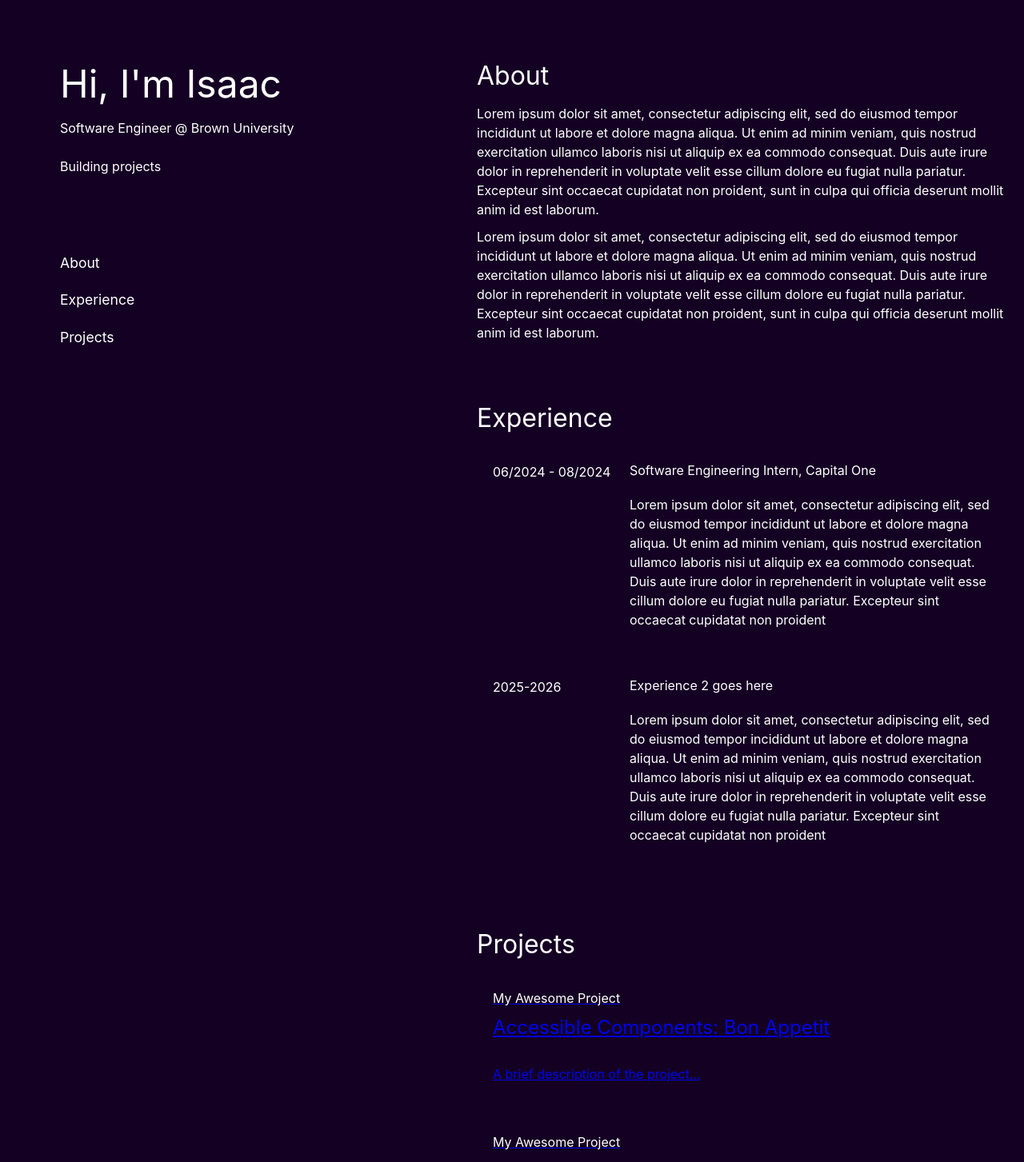
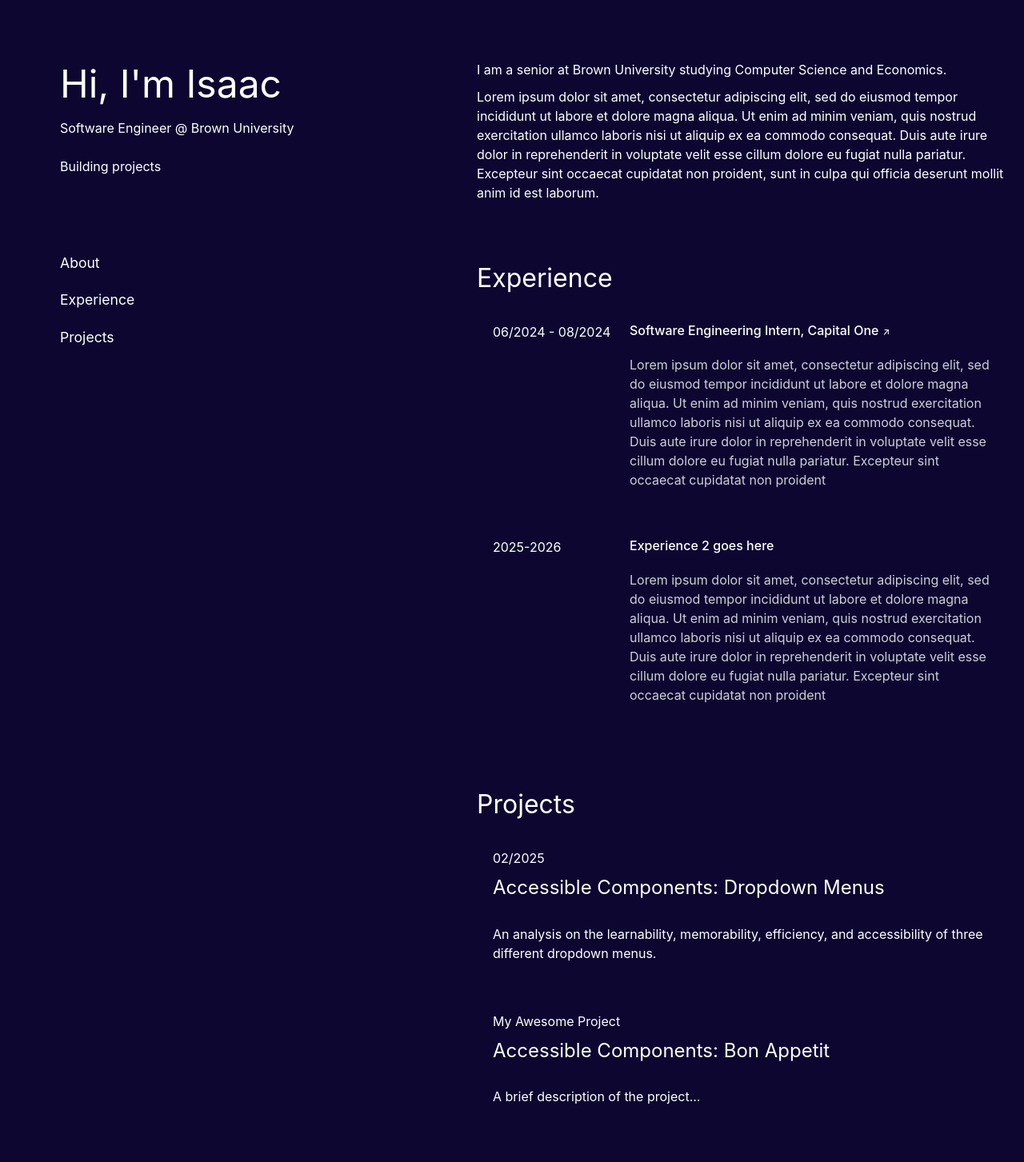
Before and after one commit to isaacyi7/isaacyi7.github.io, a React (Vite) app: page / in a window 1280 px wide. Shown: the top 1453 px of the page at 80% size. After the commit the page ends 1424 px from the top, so only its background shows below. Built offline with nearby package versions, Linux system fonts and the light colour scheme.

Commit message:
touching up

```diff
--- a/src/App.jsx
+++ b/src/App.jsx
@@ -44,15 +44,8 @@ const MainContent = () => {
         {/* right scroll side */}
         <div className={styles.contentWrapper}>
           <section id="about">
-            <h2>About</h2>
             <p>
-              Lorem ipsum dolor sit amet, consectetur adipiscing elit, sed do
-              eiusmod tempor incididunt ut labore et dolore magna aliqua. Ut
-              enim ad minim veniam, quis nostrud exercitation ullamco laboris
-              nisi ut aliquip ex ea commodo consequat. Duis aute irure dolor in
-              reprehenderit in voluptate velit esse cillum dolore eu fugiat
-              nulla pariatur. Excepteur sint occaecat cupidatat non proident,
-              sunt in culpa qui officia deserunt mollit anim id est laborum.
+              I am a senior at Brown University studying Computer Science and Economics.
             </p>
             <p>
               Lorem ipsum dolor sit amet, consectetur adipiscing elit, sed do
@@ -67,13 +60,16 @@ const MainContent = () => {
 
           <section id="experience">
             <h2>Experience</h2>
-            <div className={styles.experienceItem}>
+            <a href="https://www.capitalone.com/tech/" target="_blank" rel="noopener noreferrer" className={styles.experienceItem}>
               <div className={styles.timeSpent}>
                 <p>06/2024 - 08/2024</p>
               </div>
               <div className={styles.experienceDetails}>
-                <h3>Software Engineering Intern, Capital One</h3>
-                <p>
+                <h3>
+                  Software Engineering Intern, Capital One
+                  <span className={styles.externalIcon}>↗</span>
+                </h3>
+                <p className={styles.experienceDescription}>
                   Lorem ipsum dolor sit amet, consectetur adipiscing elit, sed
                   do eiusmod tempor incididunt ut labore et dolore magna aliqua.
                   Ut enim ad minim veniam, quis nostrud exercitation ullamco
@@ -83,8 +79,7 @@ const MainContent = () => {
                   cupidatat non proident
                 </p>
               </div>
-            </div>
-
+            </a>
             {/* more experiences */}
             <div className={styles.experienceItem}>
               <div className={styles.timeSpent}>
@@ -92,7 +87,7 @@ const MainContent = () => {
               </div>
               <div className={styles.experienceDetails}>
                 <h3>Experience 2 goes here</h3>
-                <p>
+                <p className={styles.experienceDescription}>
                   Lorem ipsum dolor sit amet, consectetur adipiscing elit, sed
                   do eiusmod tempor incididunt ut labore et dolore magna aliqua.
                   Ut enim ad minim veniam, quis nostrud exercitation ullamco
@@ -111,21 +106,17 @@ const MainContent = () => {
               {/* Example project box */}
               <Link to="/accessible-components" className={styles.projectItem}>
                 <div className={styles.projectLink}>
-                  <div className={styles.timeSpent}>
-                    <p>My Awesome Project</p>
-                  </div>
+                    <p>02/2025</p>
                   <div className={styles.projectDetails}>
-                    <h3>Accessible Components: Bon Appetit</h3>
-                    <p>A brief description of the project...</p>
+                    <h3>Accessible Components: Dropdown Menus</h3>
+                    <p>An analysis on the learnability, memorability, efficiency, and accessibility of three different dropdown menus.</p>
                   </div>
                 </div>
               </Link>
 
               <Link to="/accessible-components" className={styles.projectItem}>
                 <div className={styles.projectLink}>
-                  <div className={styles.timeSpent}>
                     <p>My Awesome Project</p>
-                  </div>
                   <div className={styles.projectDetails}>
                     <h3>Accessible Components: Bon Appetit</h3>
                     <p>A brief description of the project...</p>
--- a/src/App.module.css
+++ b/src/App.module.css
@@ -12,7 +12,7 @@ body, html {
   margin: 0;
   padding: 0;
   height: 100%;
-  background-color: #140023;
+  background-color: #0D0630;
 }
 
 html {
@@ -22,7 +22,7 @@ html {
 .container {
   display: flex;
   height: 100vh;
-  background-color: #140023;
+  background-color: #0D0630;
   color: white;
   /* overflow-y: auto; */
 }
@@ -33,7 +33,7 @@ html {
   height: 100vh;
   top: 0;
   left: 0;
-  background-color: #140023;
+  background-color: #0D0630;
   color: white;
   padding: 75px 75px;
   z-index: 10;
@@ -83,7 +83,7 @@ html {
   /* position: relative; */
   width: 55%;
   height: 100vh;
-  background-color: #140023;
+  background-color: #0D0630;
   scroll-padding-top: 150px; /* Keeps the content aligned with the padding of the left panel */
   scroll-behavior: smooth;
 }
@@ -108,9 +108,11 @@ html {
   grid-template-columns: 1fr 3fr;
   gap: 20px;
   margin-bottom: 10px;
-  background-color: #140023;
+  background-color: #0D0630;
   border-radius: 16px;
   padding: 20px;
+  text-decoration: none;
+  color: inherit;
   /* box-shadow: 0 2px 5px rgba(0, 0, 0, 0.1); */
   /* transition: transform 0.3s ease, box-shadow 0.3s ease; */
 }
@@ -123,22 +125,30 @@ html {
 .experienceItem:hover {
   /* transform: translateY(-2px); this adds like a bounce effect on hover*/
   /* box-shadow: 0 4px 15px rgba(0, 0, 0, 0.2); */
-  background-color: rgb(28, 0, 49);
+  background-color: #140949;
+}
+
+.experienceItem:hover h3 {
+  color: #8BBEB2
 }
 
 .experienceItem h3 {
   font-size: 1rem;
   margin-bottom: .7rem;
+  font-weight: 550;
 }
+
 
 .projectItem {
   display: flex;
   grid-template-columns: 1fr 3fr;
   gap: 20px;
   margin-bottom: 10px;
-  background-color: #140023;
+  background-color: #0D0630;
   border-radius: 16px;
   padding: 20px;
+  text-decoration: none;
+  color: inherit;
 }
 
 .projectItem .projectDetails {
@@ -150,6 +160,7 @@ html {
 .projectItem .projectDetails h3 {
   font-size: 1.5rem; /* Adjust as needed */
   margin-bottom: .7rem;
+  text-decoration: none;
 }
 
 .projectItem .projectDetails p {
@@ -165,5 +176,25 @@ html {
 .projectItem:hover {
   /* transform: translateY(-2px); this adds like a bounce effect on hover*/
   /* box-shadow: 0 4px 15px rgba(0, 0, 0, 0.2); */
-  background-color: rgb(28, 0, 49);
+  background-color: #2A2A40; /* Lighter grayish-blue */
 }
+
+.projectItem a {
+  color: white;
+  text-decoration: none;
+}
+
+.projectItem a:hover {
+  text-decoration: underline;
+}
+
+.experienceDescription {
+  opacity: 0.8;
+}
+
+.externalIcon {
+  font-size: 0.7rem;
+  margin-left: 5px;
+  margin-bottom: 5px;
+  font-weight: 550;
+}
--- a/src/projects/AccessibleComponents.jsx
+++ b/src/projects/AccessibleComponents.jsx
@@ -39,7 +39,7 @@ function AccessibleComponents() {
           </section>
 
           <p className={styles.introText}> The dropdown menu is a difficult component to implement, as it differentiable and has accessibility constraints.
-            This project is an exploration of different dropdown menus and their pros and cons. I will specifically be analyzing the components' learnability, memorability, efficienty, and accessibility.
+            This project is an exploration of different dropdown menus and their pros and cons. I will specifically be analyzing the components' learnability, memorability, efficiency, and accessibility.
           </p>
 
           <div className={styles.sectionGroup}>
```
